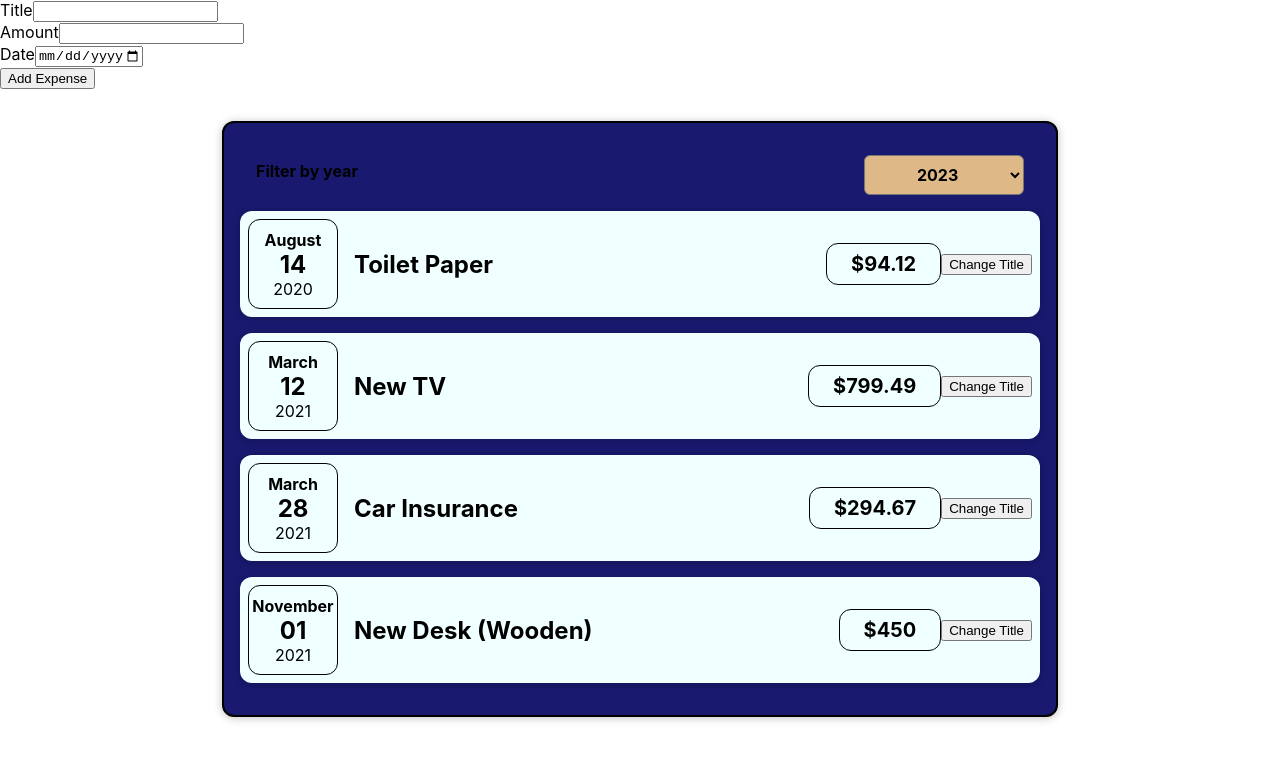
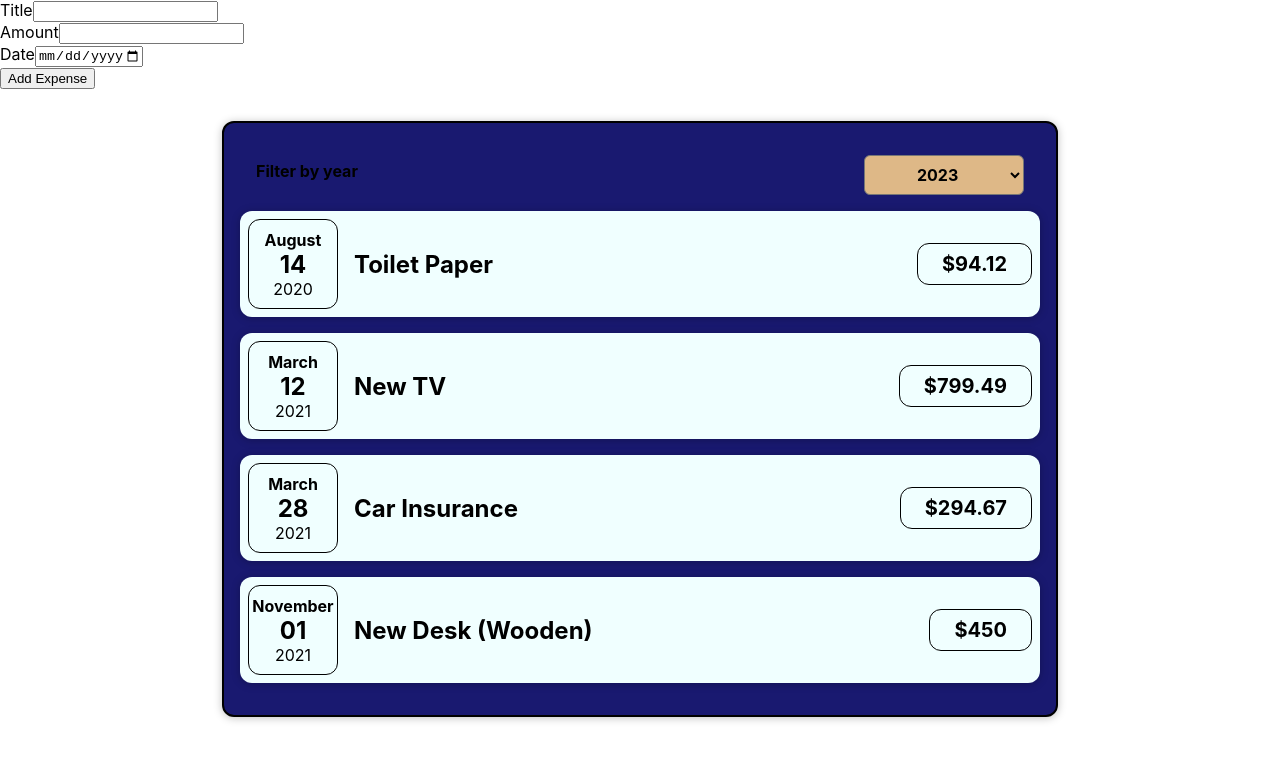
Before and after one commit to jcg0/expense-tracker, a React (Create React App) app: page / in a window 1280 px wide. Shown: the top 760 px of the page. Built offline with nearby package versions, Linux system fonts and the light colour scheme.

Commit message:
cleaned up expenseitem component

```diff
--- a/src/components/Expenses/ExpenseItem.js
+++ b/src/components/Expenses/ExpenseItem.js
@@ -1,17 +1,10 @@
-import React, { useState } from "react";
+import React from "react";
 
 import ExpenseDate from "./ExpenseDate";
 import Card from "../UI/Card";
 import "./ExpenseItem.css";
 
 const ExpenseItem = (props) => {
-  const [title, setTitle] = useState(props.title);
-
-  const titleClickHandler = () => {
-    setTitle("updated");
-    console.log(title);
-  };
-
   return (
     <Card className="expense-item">
       <ExpenseDate date={props.date} />
@@ -19,7 +12,6 @@ const ExpenseItem = (props) => {
         <h2>{props.title}</h2>
         <div className="expense-item-price">${props.amount}</div>
       </div>
-      <button onClick={titleClickHandler}>Change Title</button>
     </Card>
   );
 };
```
